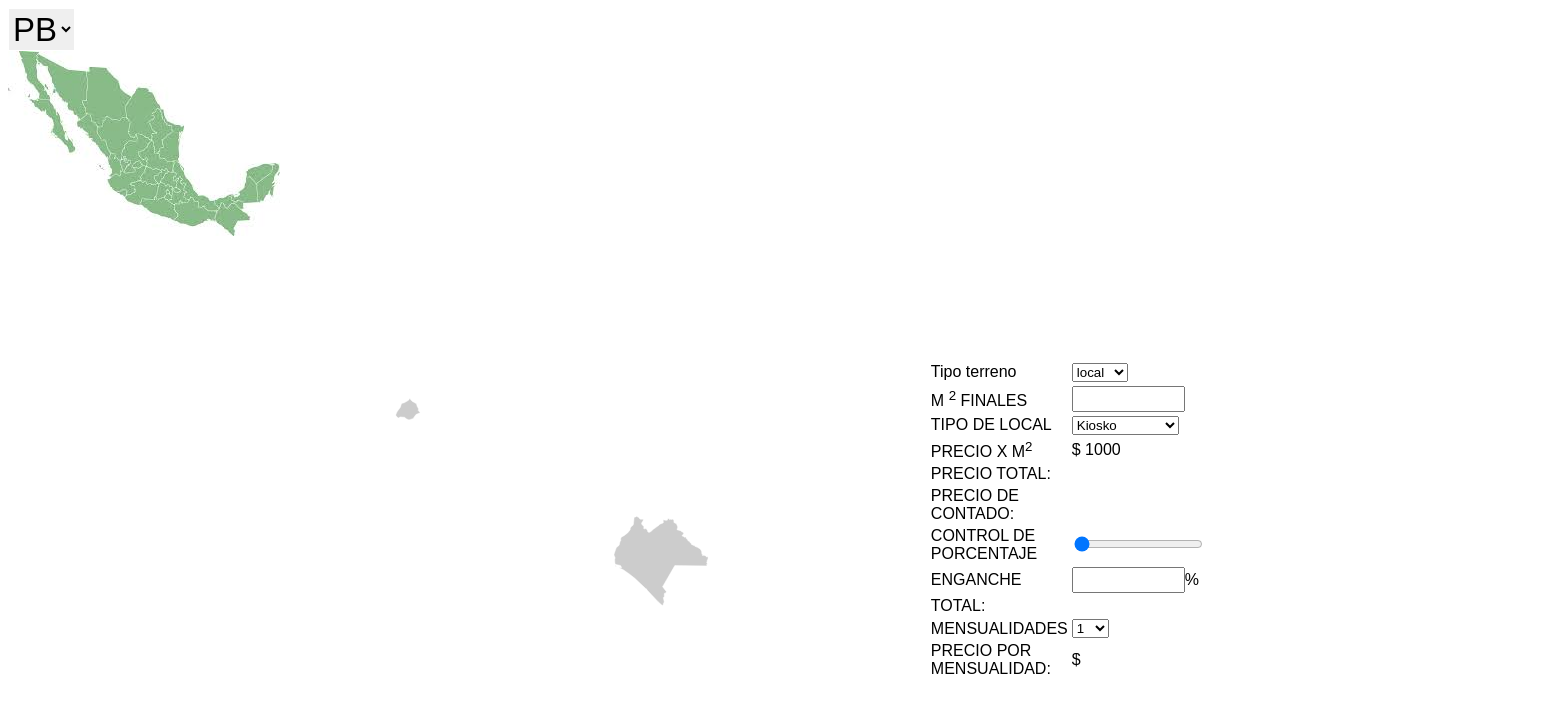
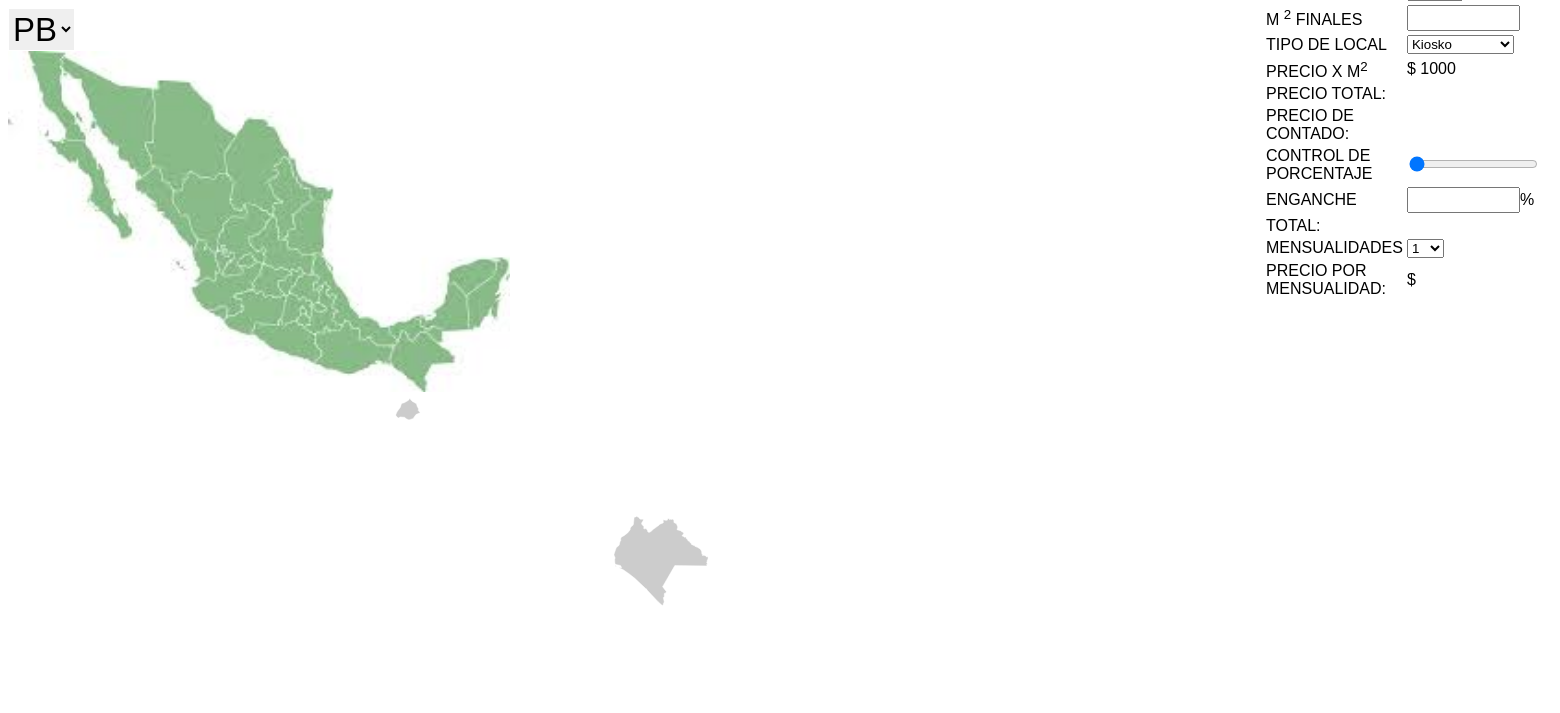
Before and after one commit to lansMX/rentasventas, a PHP site: page /?map=1 in a window 1560 px wide. Shown: the top 713 px of the page. Run offline with PHP 8.4, Linux system fonts and the light colour scheme; some libraries are stand-ins or nearby versions.

Commit message:
Cambio de direccion cambio estilo en el index php

```diff
--- a/index.php
+++ b/index.php
@@ -17,11 +17,15 @@
 			display: inline-block;
 		}
 
-		.mapp{
+		.map{
 			display: inline-block;
 			width: 100%;
-			height: 500px;
+			height: 200px;
 			position: relative;
+		}
+		.mapp{
+			width: 502px;
+			height: 490px;
 		}
 		.calculador{
 			margin-top: -60%;
@@ -47,8 +51,8 @@
 			height: 20px;
 		}
 		.imgFondoPlano{
-			width: 105;
-			height: 105;
+			width: 100%;
+			height: auto;
 			position: absolute;
 			z-index: -1;
 		}
@@ -58,15 +62,19 @@
 
 </head>
 <body>
-	<div class="content">
+	<div>
 		<select name="SP" id="SP" class="" tabindex="1" style="height:43px; border:1px solid #FFF; font-size:33px; ">
 			<option value="PB" selected="">PB</option>
 			<option value="1N">1N</option>
 			<option value="2N">2N</option>
 			<option value="3N">3N</option>
 		</select>
-		<div class="mapp">
 	</div>
+	<div class="content">
+
+		<div class="map"><div class="mapp">
+		</div></div>
+
 		<div class="calculador">
 			<form name="ejemplo">
 				<table>
@@ -142,10 +150,6 @@
 					</tr>
 					</tbody>
 				</table>
-				<!--<select id="planpago">
-					<option>PAGO DE CONTADO</option>
-					<option>PLAN DE PAGO</option>
-				</select><br><br>-->
 			</form>
 		</div>
 	</div>
@@ -228,9 +232,6 @@
 		// var text = '{"data":[{"superficie":"500","id":"MX-AGU"},{"superficie":"600","id":"MX-BCN"},{"superficie":"700","id":"MX-BCS"},{"superficie":"800","id":"MX-CAM"},{"superficie":"900","id":"MX-CHP"},{"superficie":"100","id":"MX-CHH"},{"superficie":"200","id":"MX-COA"},{"superficie":"300","id":"MX-OCL"},{"superficie":"400","id":"MX-DIF"},{"superficie":"1500","id":"MX-DUR"},{"superficie":"2500","id":"MX-GUA"},{"superficie":"2500","id":"MX-GRO"},{"superficie":"5003","id":"MX-H"},{"superficie":"3500","id":"MX-JAL"},{"superficie":"4500","id":"MX-MEX"},{"superficie":"5500","id":"MX-MIC"},{"superficie":"6500","id":"MX-MOR"},{"superficie":"7500","id":"MX-NAY"},{"superficie":"8500","id":"MX-NLE"},{"superficie":"9500","id":"MX-OAX"},{"superficie":"5430","id":"MX-PUE"},{"superficie":"11500","id":"MX-QUE"},{"superficie":"12500","id":"MX-ROO"},{"superficie":"34500","id":"MX-SLP"},{"superficie":"55400","id":"MX-SIN"},{"superficie":"531500","id":"MX-SON"},{"superficie":"500","id":"MX-TAB"},{"superficie":"500","id":"MX-TAM"},{"superficie":"23500","id":"MX-TLA"},{"superficie":"45500","id":"MX-VER"},{"superficie":"34500","id":"MX-YUC"},{"superficie":"500","id":"MX-ZAC"}]}';
 		// var obj = JSON.parse(text);
 
-
-
-
 		$("#tipoTerreno").change(function(){
 			if($(this).val() == 1){
 				$("#svglocal").hide();
```
Also changed, not shown: datos/catalogo.json (+3 -3 lines), images/PLANO LOMASillustrator1.svg (renamed from PLANO LOMASillustrator1.svg), images/PLANTABAJA_luxury01.png (renamed from PLANTABAJA_luxury01.png), images/PLANTABAJA_luxury1.png (added), images/PLANTABAJA_luxury2.png (added), images/Plan_louvre1.svg (renamed from Plan_louvre1.svg), images/luxury01.png (added), images/luxury01.svg (renamed from luxury01.svg), images/mexicoHigh.svg (renamed from mexicoHigh.svg), images/plano.svg (renamed from plano.svg), images/test02.svg (renamed from test02.svg). Lines whose indentation alone changed are shown as unchanged.
